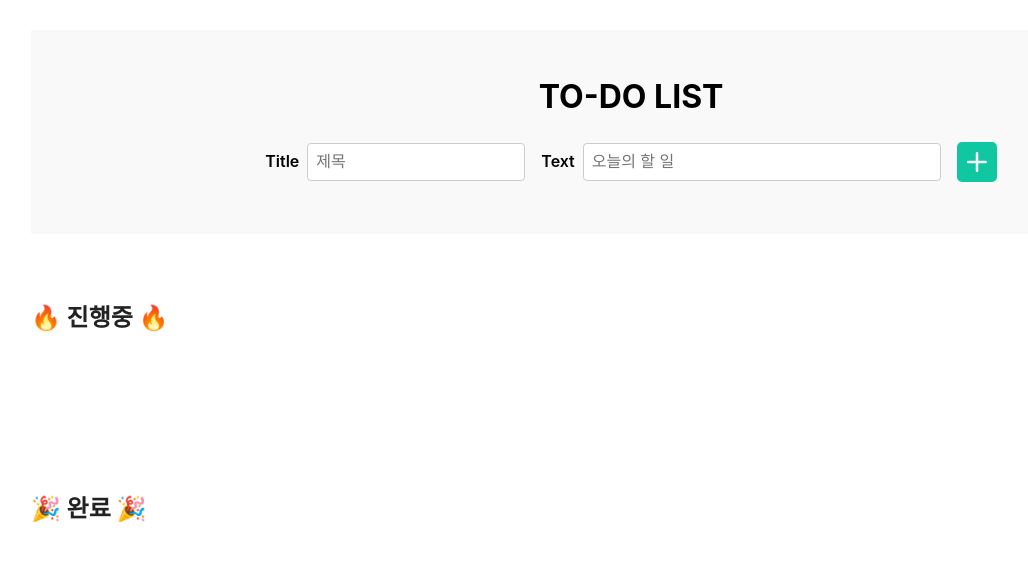
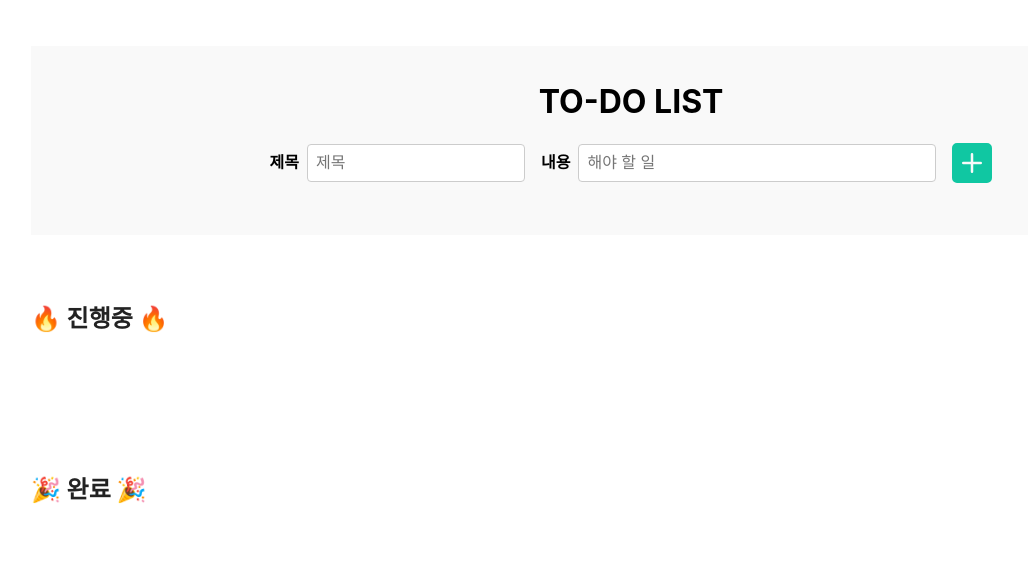
Before and after one commit to yujleee/todolist, a React (Create React App) app: page / in a window 1280 px wide. Shown: the top 562 px of the page, without its empty margins (9-1037 px from the left). Built offline with nearby package versions, Linux system fonts and the light colour scheme.

Commit message:
💄 소소한 UI 스타일 수정

```diff
--- a/src/App.css
+++ b/src/App.css
@@ -1,59 +1,31 @@
+ul {
+  list-style: none;
+}
+
+h1,
+h2,
+ul,
+p {
+  margin: 0;
+}
+
 .todo-wrapper {
   width: 100%;
   max-width: 1200px;
   min-width: 800px;
   margin: 0 auto;
   padding: 30px;
+  border-radius: 5px;
 }
 
 .title {
   text-align: center;
   font-size: 2rem;
-}
-
-.inputs {
-  width: 300px;
-  height: 36px;
-  border-radius: 5px;
-  border: 1px solid #ccc;
-  margin-bottom: 1rem;
-}
-
-.input-title {
-  font-size: 1rem;
-  font-weight: 600;
-  color: 666;
-  margin-right: 6px;
-}
-
-.btn-add {
-  display: inline-block;
-  margin-left: 1rem;
-  width: 100px;
-  height: 40px;
-  border: none;
-  background-color: #4481eb;
-  color: #fff;
-  font-size: 1.2rem;
-  font-weight: 700;
-  border-radius: 5px;
-  cursor: pointer;
-}
-
-ul {
-  list-style: none;
-}
-
-p {
-  margin: 0;
+  margin: 1rem 0 1.4rem;
 }
 
 .create-todo {
   background-color: #f9f9f9;
   padding: 20px 0;
-  margin-bottom: 4rem;
+  margin: 1rem 0 4rem;
 }
-
-.list-wrapper {
-  margin-bottom: 6rem;
-}
--- a/src/components/TodoCreate.js
+++ b/src/components/TodoCreate.js
@@ -29,7 +29,7 @@ const TodoCreate = ({ onSubmitHandler }) => {
   return (
     <InputArea>
       <InputWrapper>
-        <Label htmlFor="title">Title</Label>
+        <Label htmlFor="title">제목</Label>
         <Input
           type="text"
           value={title}
@@ -40,12 +40,12 @@ const TodoCreate = ({ onSubmitHandler }) => {
         />
       </InputWrapper>
       <InputWrapper>
-        <Label htmlFor="text">Text</Label>
+        <Label htmlFor="text">내용</Label>
         <Input
           className="text"
           type="text"
           value={text}
-          placeholder="오늘의 할 일"
+          placeholder="해야 할 일"
           onChange={(e) => {
             setText(e.target.value);
           }}
--- a/src/components/TodoItem.js
+++ b/src/components/TodoItem.js
@@ -16,14 +16,14 @@ const TodoItemBlock = styled.li`
 
     p:last-child {
       color: #303030;
-      font-size: 1rem;
+      font-size: 0.9rem;
     }
   }
 
   strong {
     display: inline-block;
-    font-size: 1.2rem;
-    margin-bottom: 4px;
+    font-size: 1.1rem;
+    margin-bottom: 2px;
   }
 `;
 
--- a/src/components/TodoList.js
+++ b/src/components/TodoList.js
@@ -3,7 +3,7 @@ import styled from 'styled-components';
 
 const TodoListWrapper = styled.ul`
   flex: 1;
-  padding: 20px;
+  padding: 20px 0;
 `;
 
 const TodoList = ({ todos, onToggle, onDelete }) => {
```
